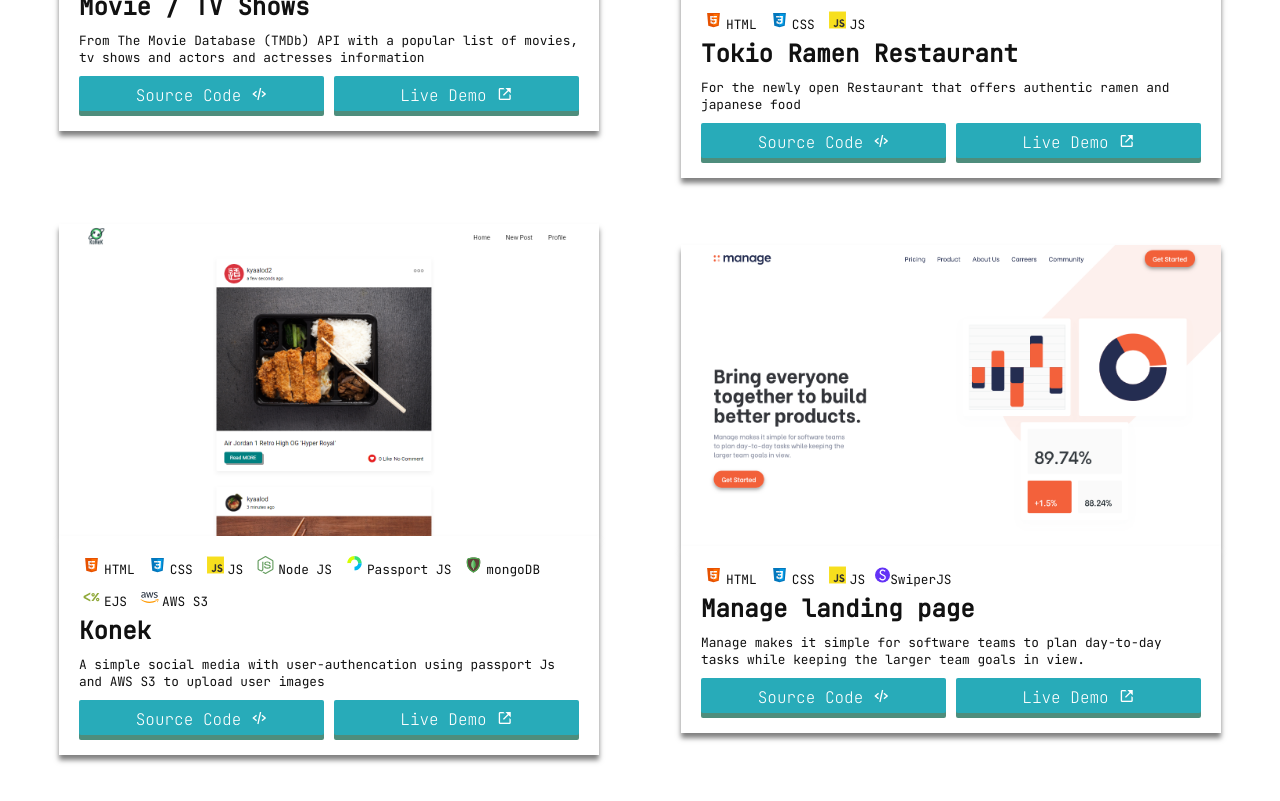
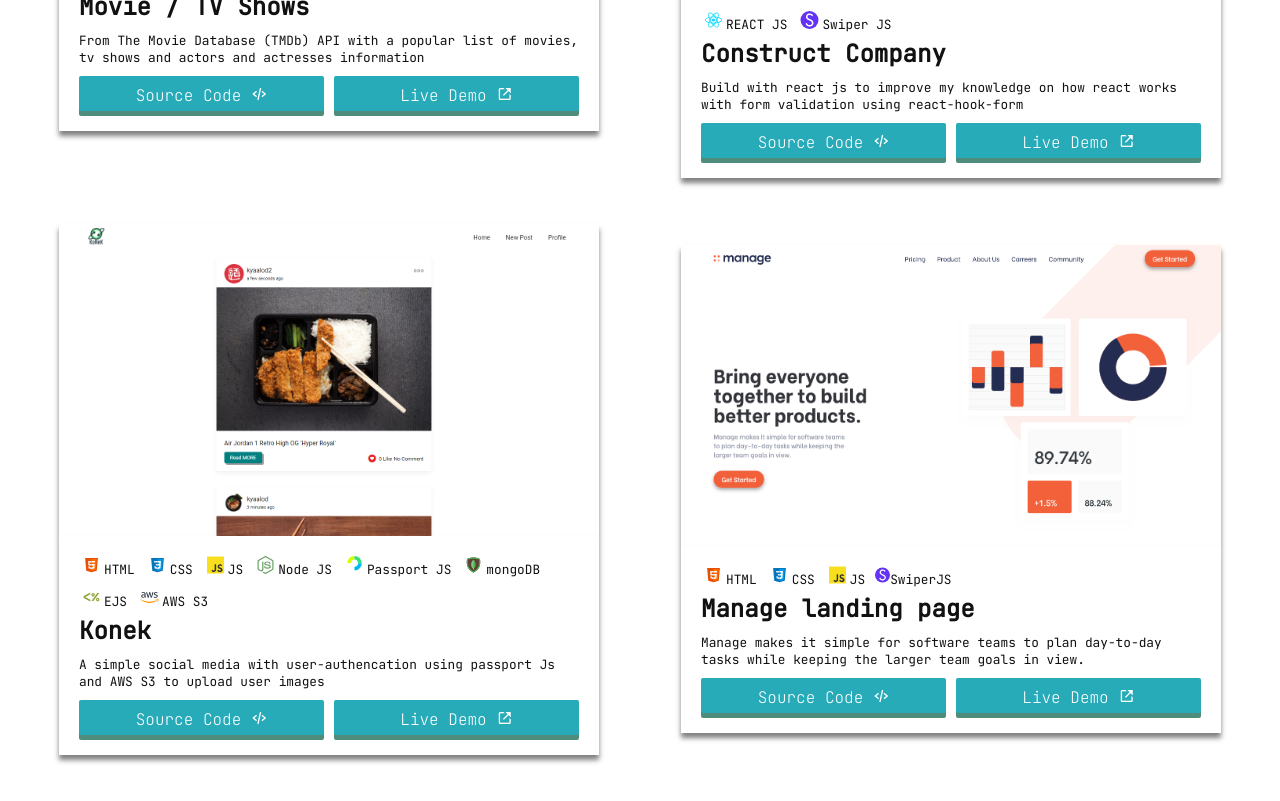
Before and after one commit to harika09/Portfolio, a plain HTML site: page index.html in a window 1280 px wide. Shown: the part 1847-2648 px from the top of the page. Drawn offline with nearby package versions, Linux system fonts and the light colour scheme; some packages are replaced by stand-ins of ours; a script that the page names is missing.

Commit message:
added react project

```diff
--- a/index.html
+++ b/index.html
@@ -151,15 +151,14 @@
 
                     <div class="details-overlay">
                         <div class="language">
-                            <div><img class="icon" src="/assets/img/html.svg" alt="html">HTML</div>
-                            <div><img class="icon" src="/assets/img/css3.svg" alt="css">CSS</div>
-                            <div><img class="icon" src="/assets/img/javascript-logo.svg" alt="html">JS</div>
+                            <div><img class="icon" src="/assets/img/react.svg" alt="html">REACT JS</div>
+                            <div><img class="icon" src="/assets/img/swiper.svg" alt="html">Swiper JS</div>
                         </div>
-                        <h1>Tokio Ramen Restaurant</h1>
-                        <p>For the newly open Restaurant that offers authentic ramen and japanese food</p>
+                        <h1>Construct Company</h1>
+                        <p>Build with react js to improve my knowledge on how react works with form validation using react-hook-form </p>
                         <div class="project-button">
-                            <a  href="https://github.com/harika09/Ramen-Shop">Source Code<i class='bx bx-code-alt'></i></a>
-                            <a  href="https://ramen-shop-tokio.netlify.app/">Live Demo<i class='bx bx-link-external'></i></a>
+                            <a  href="https://github.com/harika09/react_business_page">Source Code<i class='bx bx-code-alt'></i></a>
+                            <a  href="https://construct-company.netlify.app/">Live Demo<i class='bx bx-link-external'></i></a>
                         </div>
                     </div>
                 </div>
```
Also changed, not shown: 1 other file.
